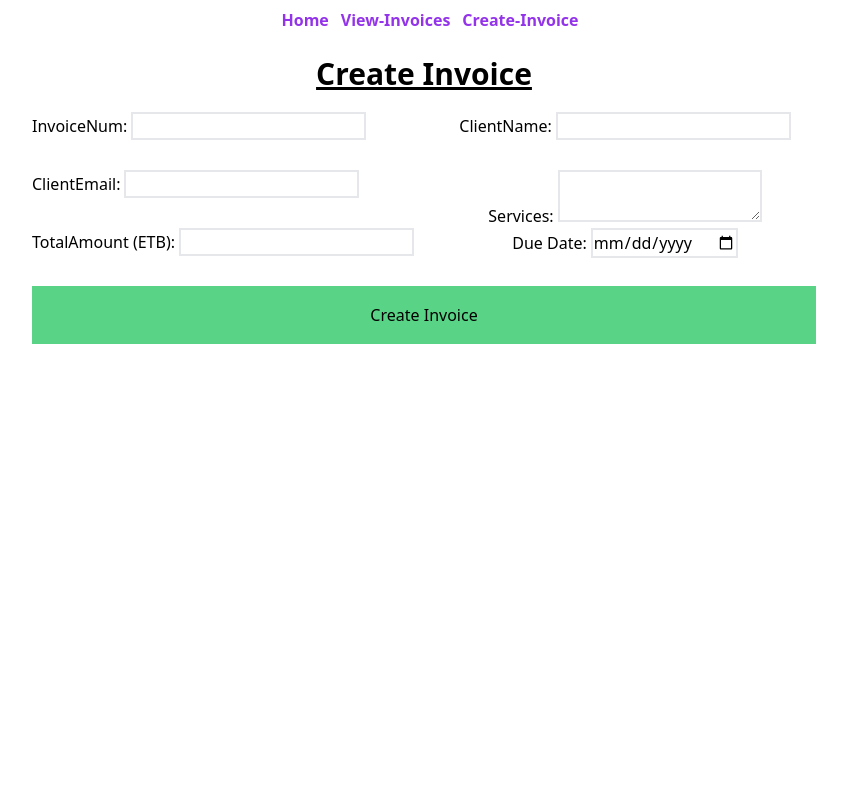
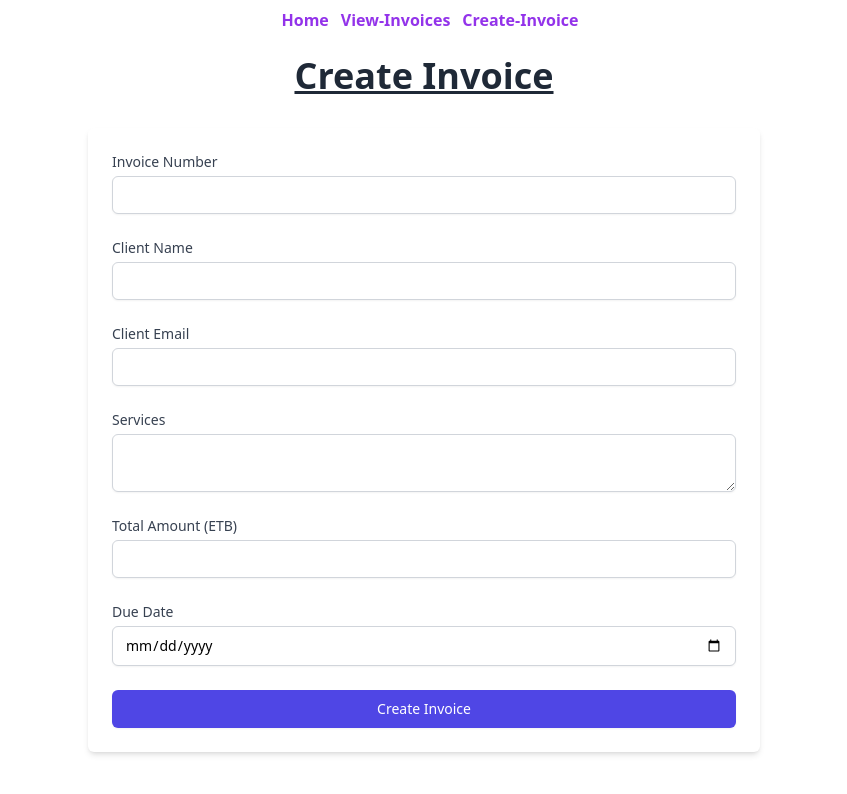
Before and after one commit to debreroha/Invoice-managers, a Next.js app: page /invoices/create-invoice in a window 1280 px wide. Shown: the top 794 px of the page, without its empty margins (216-1063 px from the left). Built offline with nearby package versions, Linux system fonts and the light colour scheme.

Commit message:
updates on creating invoices

```diff
--- a/app/invoices/create-invoice/page.tsx
+++ b/app/invoices/create-invoice/page.tsx
@@ -40,35 +40,71 @@ export default function CreateInvoice() {
 
   return (
     <>
-      <h1 className='flex justify-center ... mb-5 text-3xl font-bold underline'>Create Invoice</h1>
-      <div className='flex justify-center ...'>
-      <form onSubmit={handleSubmit} className='grid grid-cols-2 grid-rows-4 gap-x-5 justify-items-stretch ... '>
-        <label>
-          InvoiceNum:
-          <input className='ml-1 border-2 border-black-900 ...' type="text" value={invoiceNumber} onChange={(e) => setInvoiceNumber(e.target.value)} />
-        </label>
-        <label className='justify-self-center '>
-          ClientName:
-          <input className='ml-1 border-2 border-black-900 ...' type="text" value={clientName} onChange={(e) => setClientName(e.target.value)} />
-        </label>
-        <label>
-          ClientEmail:
-          <input className='ml-1 border-2 border-black-900 ...' type="email" value={clientEmail} onChange={(e) => setClientEmail(e.target.value)} />
-        </label>
-        <label className='justify-self-center '>
-          Services:
-          <textarea className='ml-1 border-2 border-black-900 ...' value={items} onChange={(e) => setItems(e.target.value)} />
-        </label>
-        <label>
-          TotalAmount (ETB):
-          <input className='ml-1 border-2 border-black-900 ...' type="number" value={totalAmount || ''} onChange={(e) => setTotalAmount(Number(e.target.value))} />
-        </label>
-        <label className='justify-self-center'>
-          Due Date:
-          <input className='ml-1 border-2 border-black-900 ...' type="date" value={dueDate} onChange={(e) => setDueDate(e.target.value)} />
-        </label>
-        <button type="submit" className='bg-green-500 bg-opacity-75 col-span-2 text-black hover:text-red-700 ...'>Create Invoice</button>
-      </form>
+      <h1 className='text-center mb-8 text-4xl font-extrabold text-gray-800 underline'>Create Invoice</h1>
+      <div className='max-w-2xl mx-auto p-6 bg-white shadow-md rounded-md'>
+        <form onSubmit={handleSubmit} className='grid grid-cols-1 gap-6'>
+          <div>
+            <label className='block text-sm font-medium text-gray-700'>Invoice Number</label>
+            <input
+              className='mt-1 block w-full px-3 py-2 border border-gray-300 rounded-md shadow-sm focus:outline-none focus:ring-indigo-500 focus:border-indigo-500 sm:text-sm'
+              type="text"
+              value={invoiceNumber}
+              onChange={(e) => setInvoiceNumber(e.target.value)}
+            />
+          </div>
+          <div>
+            <label className='block text-sm font-medium text-gray-700'>Client Name</label>
+            <input
+              className='mt-1 block w-full px-3 py-2 border border-gray-300 rounded-md shadow-sm focus:outline-none focus:ring-indigo-500 focus:border-indigo-500 sm:text-sm'
+              type="text"
+              value={clientName}
+              onChange={(e) => setClientName(e.target.value)}
+            />
+          </div>
+          <div>
+            <label className='block text-sm font-medium text-gray-700'>Client Email</label>
+            <input
+              className='mt-1 block w-full px-3 py-2 border border-gray-300 rounded-md shadow-sm focus:outline-none focus:ring-indigo-500 focus:border-indigo-500 sm:text-sm'
+              type="email"
+              value={clientEmail}
+              onChange={(e) => setClientEmail(e.target.value)}
+            />
+          </div>
+          <div>
+            <label className='block text-sm font-medium text-gray-700'>Services</label>
+            <textarea
+              className='mt-1 block w-full px-3 py-2 border border-gray-300 rounded-md shadow-sm focus:outline-none focus:ring-indigo-500 focus:border-indigo-500 sm:text-sm'
+              value={items}
+              onChange={(e) => setItems(e.target.value)}
+            />
+          </div>
+          <div>
+            <label className='block text-sm font-medium text-gray-700'>Total Amount (ETB)</label>
+            <input
+              className='mt-1 block w-full px-3 py-2 border border-gray-300 rounded-md shadow-sm focus:outline-none focus:ring-indigo-500 focus:border-indigo-500 sm:text-sm'
+              type="number"
+              value={totalAmount || ''}
+              onChange={(e) => setTotalAmount(Number(e.target.value))}
+            />
+          </div>
+          <div>
+            <label className='block text-sm font-medium text-gray-700'>Due Date</label>
+            <input
+              className='mt-1 block w-full px-3 py-2 border border-gray-300 rounded-md shadow-sm focus:outline-none focus:ring-indigo-500 focus:border-indigo-500 sm:text-sm'
+              type="date"
+              value={dueDate}
+              onChange={(e) => setDueDate(e.target.value)}
+            />
+          </div>
+          <div>
+            <button
+              type="submit"
+              className='w-full py-2 px-4 border border-transparent rounded-md shadow-sm text-sm font-medium text-white bg-indigo-600 hover:bg-indigo-700 focus:outline-none focus:ring-2 focus:ring-offset-2 focus:ring-indigo-500'
+            >
+              Create Invoice
+            </button>
+          </div>
+        </form>
       </div>
     </>
   );
```
